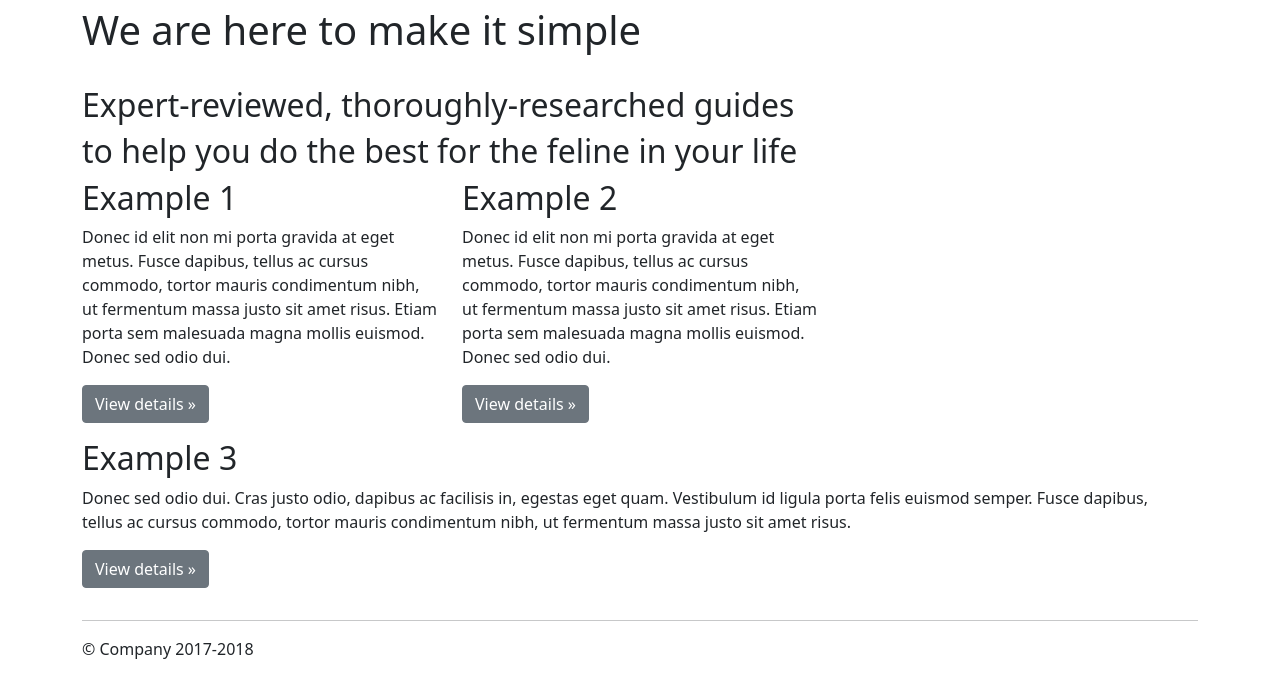
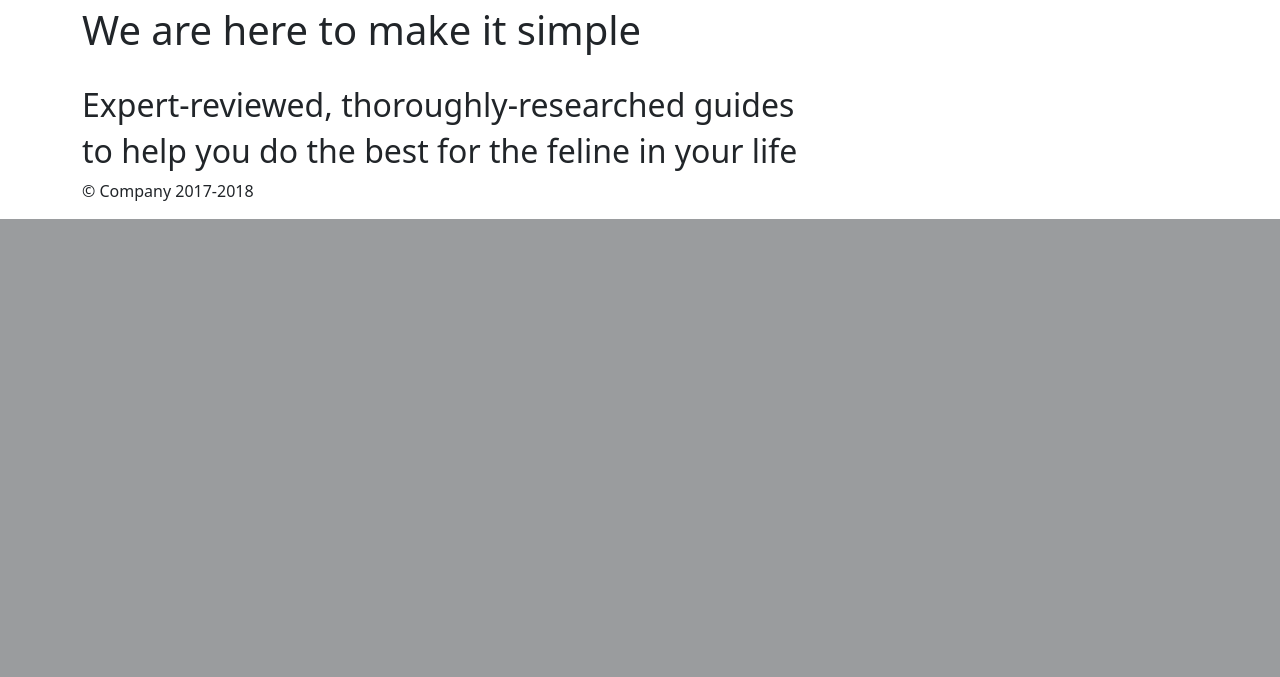
Before and after one commit to Alasdair666/TeamCat, a Flask app: page / in a window 1280 px wide. Shown: the part 943-1620 px from the top of the page. After the commit the page ends 1162 px from the top, so only its background shows below. Run offline with Flask 2, Linux system fonts and the light colour scheme; some libraries are stand-ins or nearby versions.

Commit message:
Clean the homepage

```diff
--- a/templates/homepage.html
+++ b/templates/homepage.html
@@ -15,37 +15,5 @@
     </div>
   </div>
 
-  <div class="container">
-    <!-- Example row of columns -->
-    <div class="row">
-      <div class="col-md-4">
-        <h2>Example 1</h2>
-        <p>Donec id elit non mi porta gravida at eget metus. Fusce dapibus, tellus ac cursus commodo, tortor mauris
-          condimentum nibh, ut fermentum massa justo sit amet risus. Etiam porta sem malesuada magna mollis euismod.
-          Donec sed odio dui. </p>
-        <p><a class="btn btn-secondary" href="#" role="button">View details &raquo;</a></p>
-      </div>
-
-      <div class="col-md-4">
-        <h2>Example 2</h2>
-        <p>Donec id elit non mi porta gravida at eget metus. Fusce dapibus, tellus ac cursus commodo, tortor mauris
-          condimentum nibh, ut fermentum massa justo sit amet risus. Etiam porta sem malesuada magna mollis euismod.
-          Donec sed odio dui. </p>
-        <p><a class="btn btn-secondary" href="#" role="button">View details &raquo;</a></p>
-      </div>
-
-      <div class="row">
-        <h2>Example 3</h2>
-        <p>Donec sed odio dui. Cras justo odio, dapibus ac facilisis in, egestas eget quam. Vestibulum id ligula porta
-          felis euismod semper. Fusce dapibus, tellus ac cursus commodo, tortor mauris condimentum nibh, ut fermentum
-          massa justo sit amet risus.</p>
-        <p><a class="btn btn-secondary" href="#" role="button">View details &raquo;</a></p>
-      </div>
-    </div>
-
-    <hr>
-
-  </div> <!-- /container -->
-
 </main>
 {% endblock %}
```
